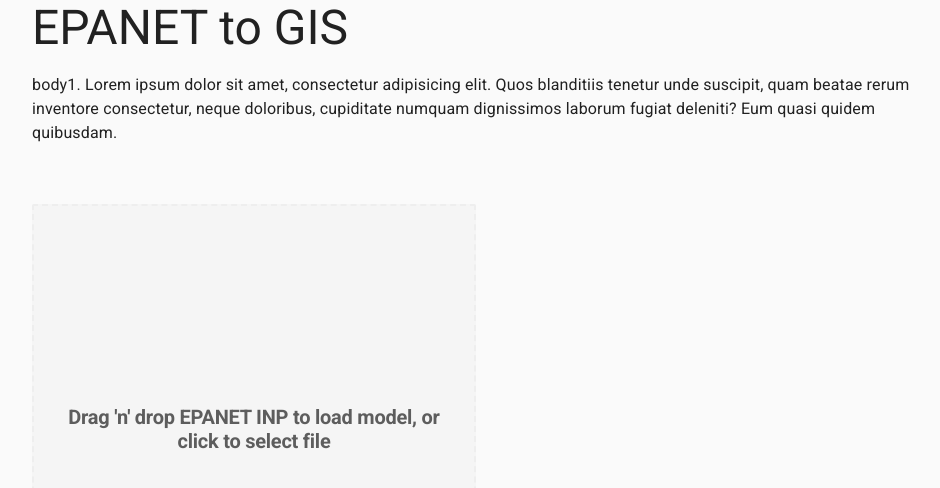
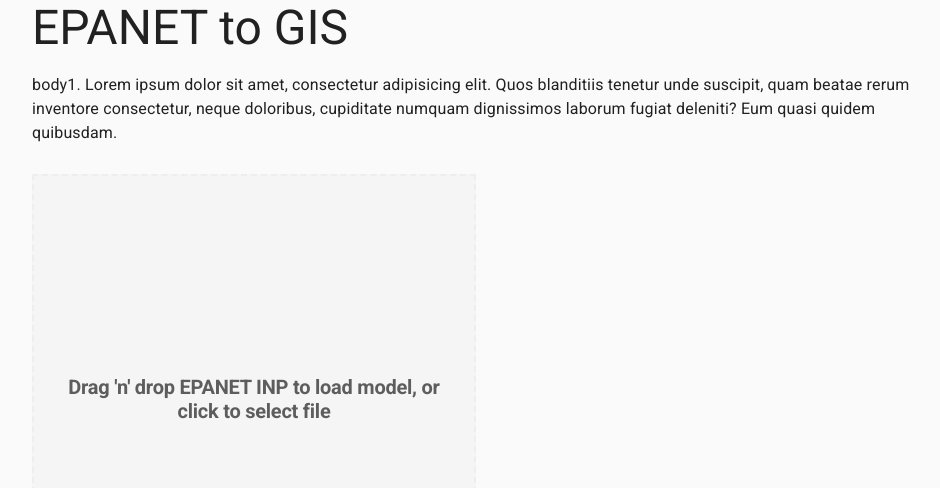
Before and after one commit to modelcreate/epanet-to-gis, a React (Create React App) app: page / in a window 1280 px wide. Shown: the top 488 px of the page, without its empty margins (152-1092 px from the left). Built offline with nearby package versions, Linux system fonts and the light colour scheme.

Commit message:
Center text and buttons

```diff
--- a/src/App.tsx
+++ b/src/App.tsx
@@ -35,10 +35,8 @@
       margin: theme.spacing(1),
     },
   },
-  paper: {
-    padding: theme.spacing(2),
-    textAlign: 'center',
-    color: theme.palette.text.secondary,
+  modelName: {
+    textAlign: 'center'
   },
 }));
 
@@ -117,7 +115,9 @@
 
 
 
-      <Grid container spacing={3}>
+      <Grid spacing={3}
+        container
+      >
         <Grid item xs={12}>
           <Typography variant="h3" component="h1" gutterBottom>
             EPANET to GIS
@@ -131,7 +131,7 @@
         <Grid item xs={12} md={6}>
           <DropZoneArea setEpanetInp={setEpanetInp} />
         </Grid>
-        <Grid item xs={12} md={6}>
+        <Grid item xs={12} md={6} >
 
           { loadingData &&
             <>
@@ -141,17 +141,17 @@
           }
           { epanetGeoJson && svgStrings && loadingData === false &&
             <>
-            <Typography variant="h5" component="h2" gutterBottom>
+            <Typography className={classes.modelName} variant="h5" component="h2" gutterBottom>
               Model Name Here
             </Typography>
-            <div className={classes.root}>
+            <Grid container justify="center"className={classes.root}>
               <Button variant="contained"  size="small" color="primary" onClick={() => {toShapeFile(epanetGeoJson)}} >
                 Export as Shapefiles
               </Button>
               <Button variant="contained"  size="small" color="primary" onClick={() => { saveGeoJson(epanetGeoJson, "export")}} >
                 Export as GeoJSON
               </Button>
-            </div>
+            </Grid>
             <div id="mapArea">
               <div dangerouslySetInnerHTML={{__html: `<svg id="map" xmlns="http://www.w3.org/2000/svg" width="500" height="500" x="0" y="0">${svgStrings}</svg>`}} />
             </div>
--- a/src/components/DropZoneArea/index.tsx
+++ b/src/components/DropZoneArea/index.tsx
@@ -28,8 +28,6 @@
     letterSpacing: "-0.24px"
   },
   dropContainer: {
-    paddingTop: "30px",
-    paddingBottom: "30px",
   }
 
 }));
```
